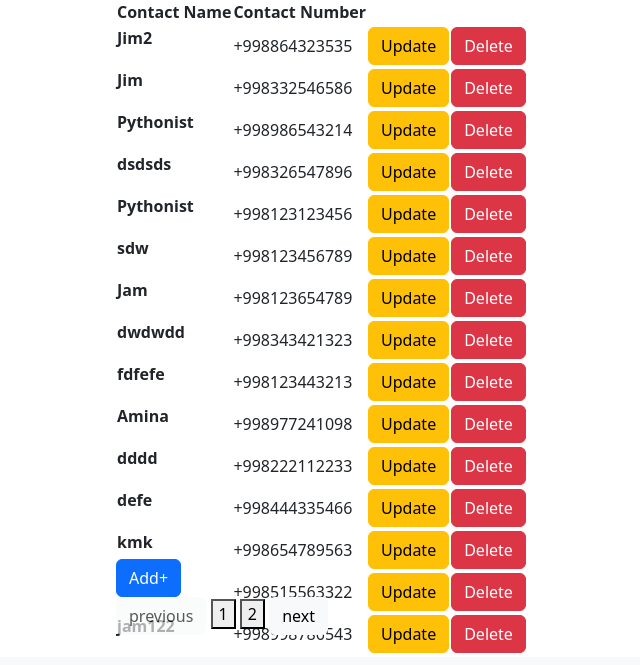
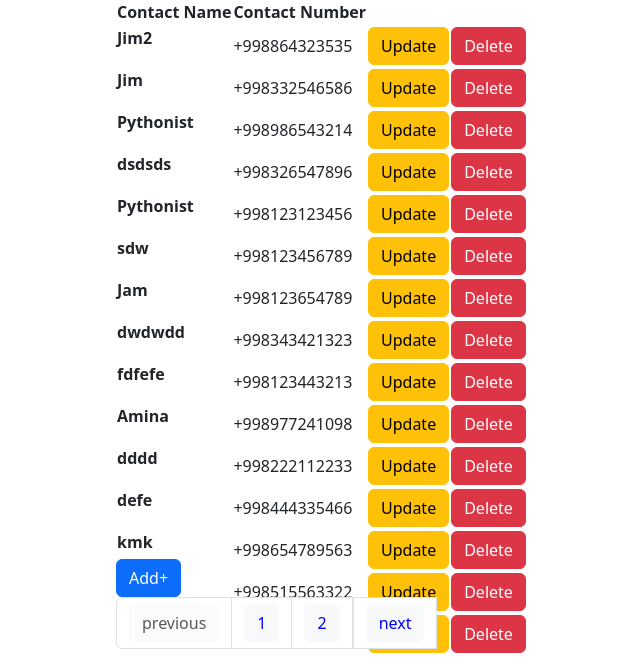
Before and after one commit to Jim-Floyd/conatact, a Django app: page / in a window 1280 px wide. Shown: the part 143-808 px from the top of the page, without its empty margins (16-656 px from the left). Run offline with Django 4.2, Linux system fonts and the light colour scheme; data comes from the database, SQL or seed files in the repository.

Commit message:
pagination style

```diff
--- a/contacts/templates/home.html
+++ b/contacts/templates/home.html
@@ -38,27 +38,27 @@
             </table>
         </div>
         <a href="{%url 'add_contact'%}"><button type="button" class="btn btn-primary">Add+</button></a>
-        <div class="pagination">
-            <span class="step-links">
+        <nav aria-label="Page navigation example">
+            <ul class="pagination">
                 {% if page_obj.has_previous %}
-                    <a href="?page={{ page_obj.previous_page_number }}"><button type="button" class="btn btn-light" >previous</button></a>
+                    <li class="page-item"><a class="page-link" href="?page={{ page_obj.previous_page_number }}"><button style="color: blue;" type="button" class="btn btn-light" >previous</button></a></li>
                 {% else %}
-                    <a href="#"><button type="button" class="btn btn-light" disabled>previous</button></a>
+                    <li class="page-item"><a class="page-link" href="#" disabled><button  type="button" class="btn btn-light" disabled>previous</button></a></li>
                 {% endif %}
-
                 {% for i in n %}
-                    <a href="?page={{ i }}"><button>{{i}}</button></a>
+                    <li class="page-item">
+                        <a class="page-link" href="?page={{ i }}">
+                            <button style="color: blue;" type="button" class="btn btn-light">{{i}}</button>
+                        </a>
+                    </li>
                 {% endfor %}
-
-
                 {% if page_obj.has_next %}
-
-                    <a href="?page={{ page_obj.next_page_number }}"><button type="button" class="btn btn-light" >next</button></a>
+                    <li class="page-item"></li><a class="page-link" href="?page={{ page_obj.next_page_number }}"><button style="color: blue;" type="button" class="btn btn-light" >next</button></a>
                 {% else %}
-                    <a href="#"><button type="button" class="btn btn-light" disabled>next</button></a>
+                    <li class="page-item"><a class="page-link" href="#"><button type="button" class="btn btn-light" disabled>next</button></a></li>
                 {% endif %}
-            </span>
-        </div>
+            </ul>
+        </nav>
 
     </div>
 
```
